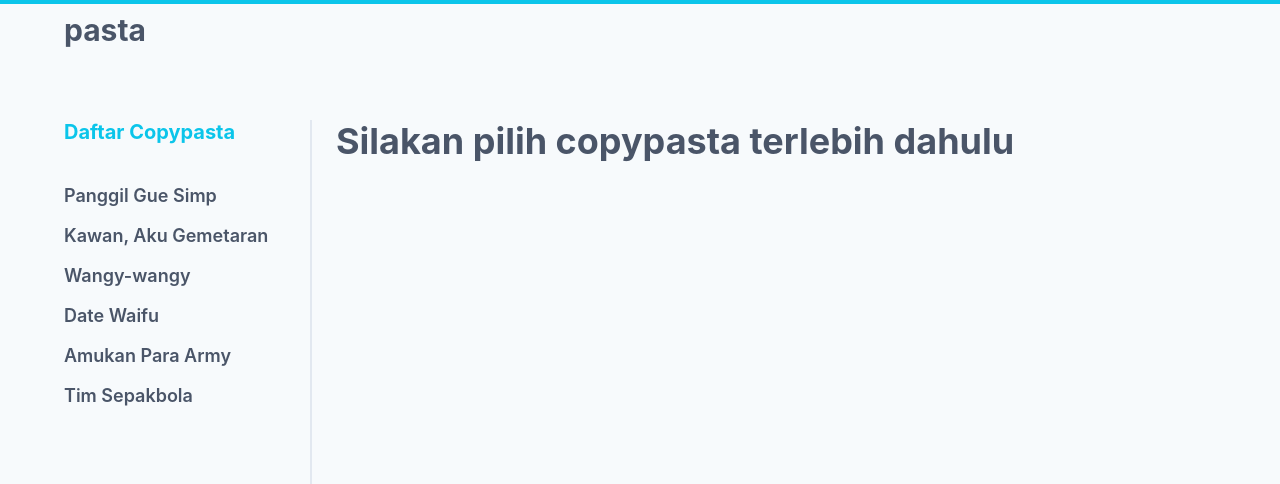
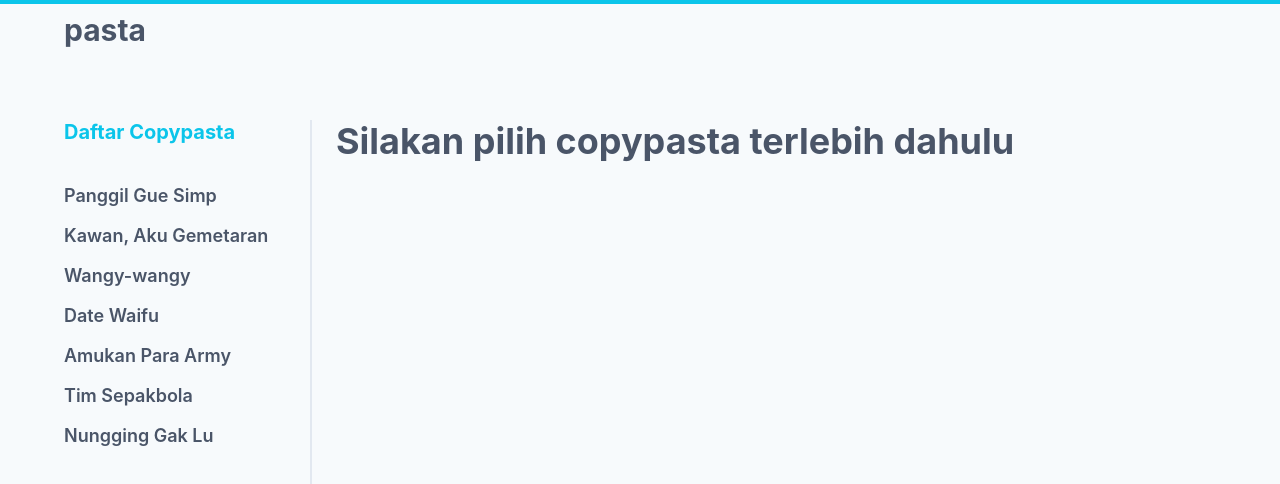
Before and after one commit to stevemc4/pasta, a Next.js app: page / in a window 1280 px wide. Shown: the top 484 px of the page. Built offline with nearby package versions, Linux system fonts and the light colour scheme.

Commit message:
Added nungging copypasta

```diff
--- a/src/templates/index.ts
+++ b/src/templates/index.ts
@@ -4,6 +4,7 @@ import Wangy from './wangy'
 import DateWaifu from './dateWaifu'
 import AmukanArmy from './amukanArmy'
 import TimSepakbola from './timSepakbola'
+import Nungging from './nungging'
 
 export default [
   Simp,
@@ -11,5 +12,6 @@ export default [
   Wangy,
   DateWaifu,
   AmukanArmy,
-  TimSepakbola
+  TimSepakbola,
+  Nungging
 ]
--- /dev/null
+++ b/src/templates/nungging.ts
@@ -0,0 +1,14 @@
+import Template from '../types/Template'
+
+const Fields = {
+  action: 'Nungging'
+}
+
+const Nungging: Template<typeof Fields> = {
+  name: 'Nungging Gak Lu',
+  fields: Fields,
+  template: (fields) => `ANJING ${fields.action.toUpperCase()} GA LU, ${fields.action.toUpperCase()} SEKARANG!!!
+  GUA DAH GAK TAHAN, LO POKOKNYA HARUS ${fields.action.toUpperCase()} ANJING PLEASE LO  APA SETIAP HARINYA LIAT LU SLIWAR SLIWER, GUA NGACENG BANGSATTTT LU PAHAM GA SIH SELAMA INI GUA PENGEN LIAT ELU POSTUR ${fields.action.toUpperCase()}, TAU GAK GUA SELALU NAHAN HORNY, DI KANTOR , DI WARUNG, DI RUMAH CUMA PENGEN PUAS PUASIN HASRAT GUA BUAT LIAT ELU ${fields.action.toUpperCase()} PLIS SEKALI AJA PLIS, GAPEDULI DILUAR SANA APA YANG TERJADI, ELO ${fields.action.toUpperCase()} GUA UDAH SENENG BANGSAT ANJING LU KUDU PAHAM GUA GA SUDI KEHILANGAN ELU, LU HARUS SETIDAKNYA ${fields.action.toUpperCase()} DAN MEMBEKAS DI MEMORI INDAH GUA PLIS DEH GW MINTA SEGENAP HATI GW AGAR LU ${fields.action.toUpperCase()}`
+}
+
+export default Nungging
```
